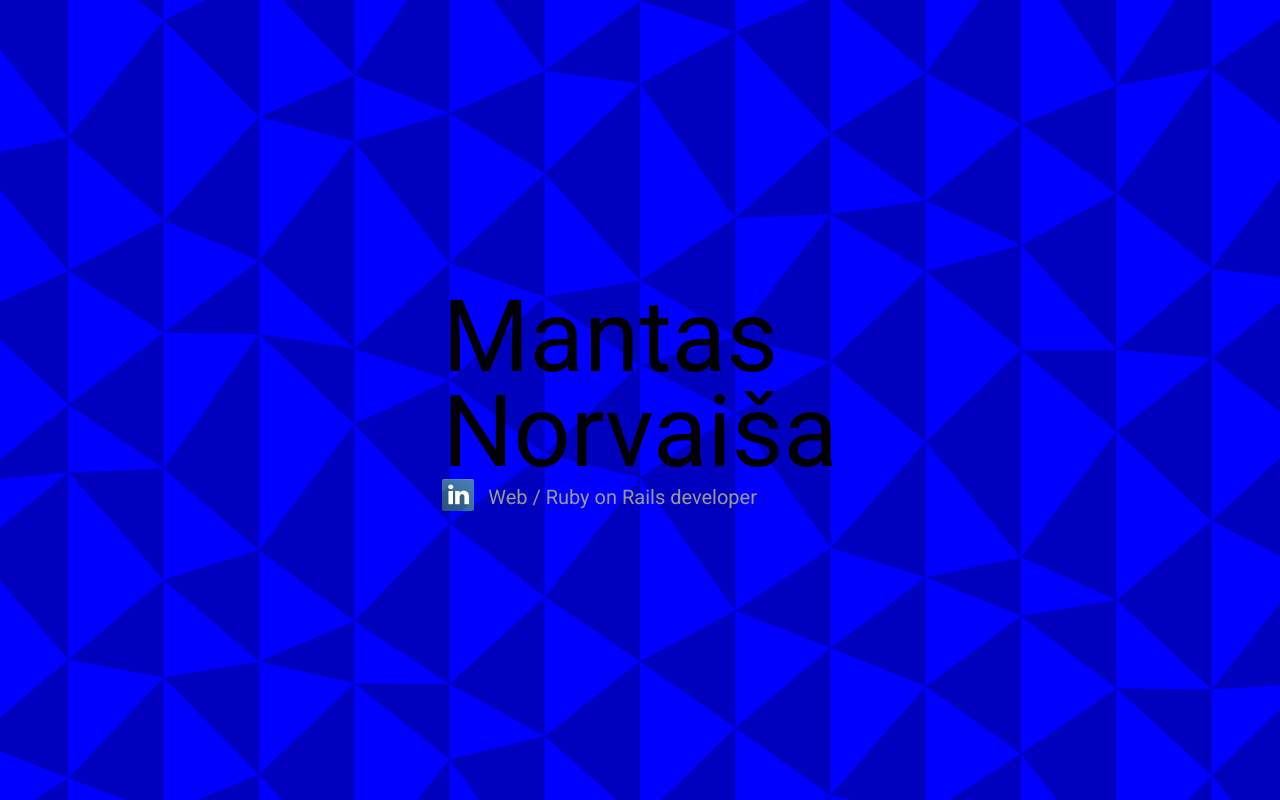
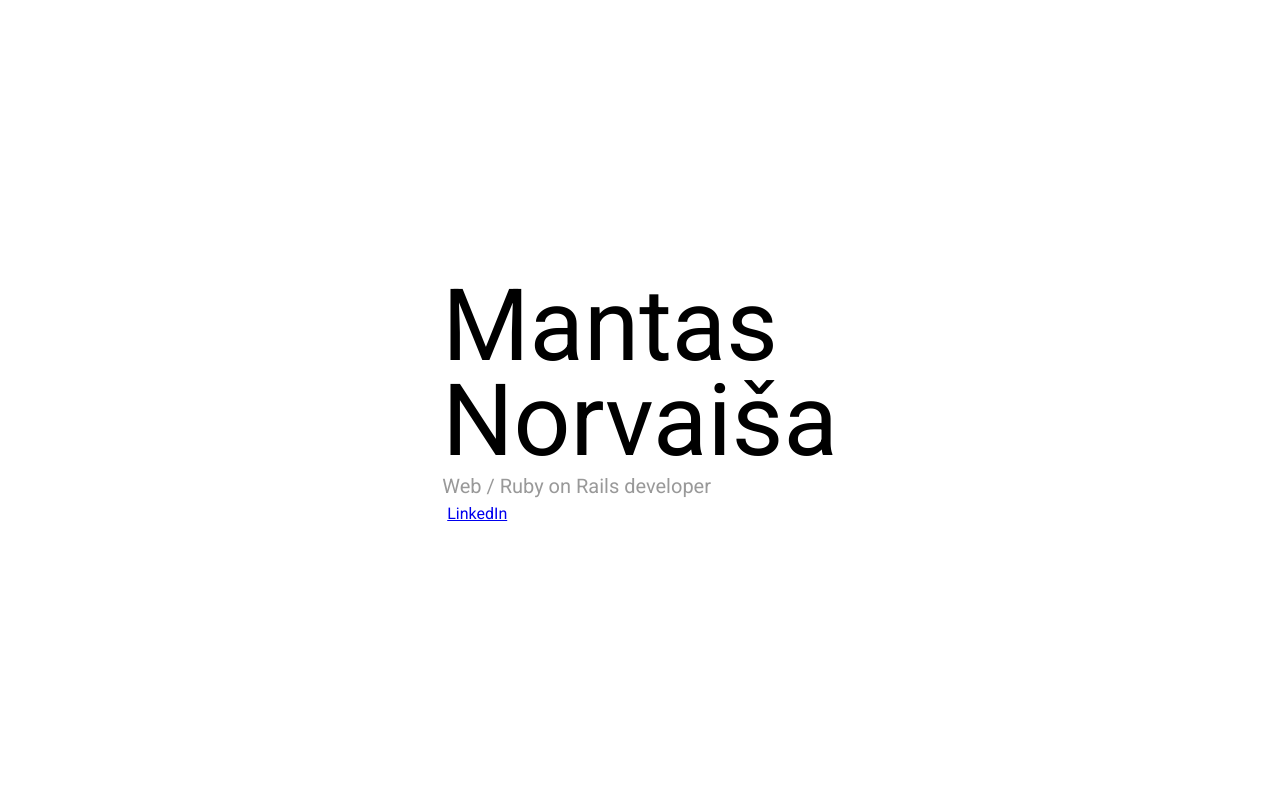
Before and after one commit to mntnorv/mntnorv.github.io, a website: page index.html in a window 1280 px wide. Drawn offline with Linux system fonts and the light colour scheme; animation ran at ten frames a second.

Commit message:
Initial fancy links

```diff
--- a/css/main.css
+++ b/css/main.css
@@ -21,62 +21,50 @@ body {
           align-items: center;
 }
 
-.background {
-  position: absolute;
-
-  top: 0;
-  left: 0;
-
-  width: 100%;
-  height: 100%;
-}
-
-#content {
-  z-index: 1;
-}
-
-img {
-  height: 50%;
-}
-
 .title {
   font-size: 100px;
   line-height: 95%;
 }
 
-.subtitle > * {
-  vertical-align: top;
-}
-
-.subtitle .text {
+.subtitle {
+  vertical-align: middle;
   display: inline-block;
   color: #999;
 
   line-height: 20px;
-  padding-top: 8px;
+  padding: 8px 0;
   font-size: 20px;
 }
 
-.icon {
-  display: inline-block;
-
-  width: 32px;
-  height: 32px;
-  background-size: 32px 32px;
-
-  padding-right: 10px;
-  background-repeat: no-repeat;
+.mn-link {
+  position: relative;
+  padding: 5px;
+  margin-top: 8px;
 }
 
-a.icon-link {
-  display: inline-block;
-  text-decoration: none;
-  color: transparent;
-  height: 32px;
+.mn-link > .mn-link-background {
+  position: absolute;
+  top: 0;
+  bottom: 0;
+  left: 0;
+  right: 0;
+  z-index: -1;
+
+  background-color: red;
+
+  opacity: 0;
+  transform: translate(7px, 7px);
+
+  transition: all 0.2s;
 }
 
-.icon.linkedin {
-  background-image: url(../img/linkedin.png);
+.mn-link:hover > .mn-link-background {
+  opacity: 1;
+  transform: translate(0, 0);
+}
+
+.mn-link > .mn-link-background.no-transition {
+  transform: translate(0, 0);
 }
 
 @media screen and (max-width: 410px) {
@@ -84,20 +72,9 @@ a.icon-link {
     font-size: 50px;
   }
 
-  .subtitle .text {
+  .subtitle {
     line-height: 12px;
     padding-top: 7px;
     font-size: 12px;
   }
-
-  .icon {
-    width: 24px;
-    height: 24px;
-    background-size: 24px 24px;
-    padding-right: 5px;
-  }
-
-  a.icon-link {
-    height: 24px;
-  }
 }
--- a/index.html
+++ b/index.html
@@ -37,18 +37,16 @@
       <br/>
       Norvaiša
     </div>
-    <div class="subtitle">
-      <a href="https://www.linkedin.com/in/mantasnorvaisa" class="icon-link" target="_blank">
-        <span class="icon linkedin"></span>
+    <div class="subtitle">Web / Ruby on Rails developer</div>
+    <div class="links">
+      <a href="https://www.linkedin.com/in/mantasnorvaisa" class="mn-link" target="_blank">
+        <span class="mn-link-text">LinkedIn</span>
+        <span class="mn-link-background"></span>
       </a>
-      <span class="text">Web / Ruby on Rails developer</span>
     </div>
   </div>
 
-  <canvas class="background" id="game"></canvas>
-
   <!-- JS libraries -->
-  <script src="js/gl.js"></script>
   <script src="js/app.js"></script>
 </body>
 </html>
--- a/js/app.js
+++ b/js/app.js
@@ -1,93 +1,47 @@
 /// <reference path="gl.ts"/>
 var App;
 (function (App) {
-    var POINTS_X = 20;
-    var POINTS_Y = 20;
-    var Point = (function () {
-        function Point() {
-        }
-        return Point;
-    }());
-    var Polygon = (function () {
-        function Polygon() {
-        }
-        return Polygon;
-    }());
-    var canvas, gl, shaderProgram, positionLocation, colorLocation, projectionLocation, buffer, heights, pointsArray = new Float32Array(12), i, j;
-    function resizeCanvas() {
-        canvas.width = window.innerWidth;
-        canvas.height = window.innerHeight;
-        gl.viewport(0, 0, canvas.width, canvas.height);
-    }
-    function update() {
-        var scene, qPoints, i, j, i_offset, j_offset;
-        scene = [];
-        for (i = 0; i < (POINTS_Y - 1); i++) {
-            for (j = 0; j < (POINTS_X - 1); j++) {
-                // Generate points for one quadrangle
-                qPoints = [];
-                for (i_offset = 0; i_offset < 2; i_offset++) {
-                    for (j_offset = 0; j_offset < 2; j_offset++) {
-                        qPoints[i_offset * 2 + j_offset] = {
-                            x: ((j + j_offset) / (POINTS_X - 1)) * 4 - 2,
-                            y: ((i + i_offset) / (POINTS_Y - 1)) * 4 - 2,
-                            z: heights[(i + i_offset) * POINTS_X + (j + j_offset)]
-                        };
-                    }
-                }
-                scene.push({
-                    color: [0, 0, 0.75],
-                    points: [qPoints[0], qPoints[1], qPoints[2]]
-                });
-                scene.push({
-                    color: [0, 0, 1],
-                    points: [qPoints[1], qPoints[2], qPoints[3]]
-                });
-            }
-        }
-        return scene;
-    }
-    function render(polygons) {
-        var polygon, point, i, j;
-        for (i = 0; i < polygons.length; i += 1) {
-            polygon = polygons[i];
-            for (j = 0; j < polygon.points.length; j += 1) {
-                point = polygon.points[j];
-                pointsArray[j * 3] = point.x;
-                pointsArray[j * 3 + 1] = point.y;
-                pointsArray[j * 3 + 2] = point.z;
-            }
-            gl.uniform4f(colorLocation, polygon.color[0], polygon.color[1], polygon.color[2], 1);
-            gl.uniformMatrix4fv(projectionLocation, false, GL.perspectiveMatrix(canvas.width, canvas.height));
-            gl.bufferData(gl.ARRAY_BUFFER, pointsArray, gl.STATIC_DRAW);
-            gl.drawArrays(gl.TRIANGLE_STRIP, 0, 3);
-        }
-    }
+    // const POINTS_X = 20;
+    // const POINTS_Y = 20;
+    // class Point {
+    //   x: number;
+    //   y: number;
+    //   z: number;
+    // }
+    // class Polygon {
+    //   color: number[];
+    //   points: Point[];
+    // }
+    // let
+    //   canvas: HTMLCanvasElement,
+    //   gl: WebGLRenderingContext,
+    //   shaderProgram: WebGLProgram,
+    //   positionLocation: number,
+    //   colorLocation: WebGLUniformLocation,
+    //   projectionLocation: WebGLUniformLocation,
+    //   buffer: WebGLBuffer,
+    //   heights: number[],
+    //   pointsArray = new Float32Array(12),
+    //   i: number, j: number;
+    // function resizeCanvas() {
+    //   canvas.width  = window.innerWidth;
+    //   canvas.height = window.innerHeight;
+    //   gl.viewport(0, 0, canvas.width, canvas.height);
+    // }
+    var lastMouseX = 0, lastMouseY = 0;
     function nextFrame() {
-        var scene;
-        scene = update();
-        render(scene);
         window.requestAnimationFrame(nextFrame);
     }
-    // Initialize stuff
-    canvas = document.getElementById('game');
-    gl = GL.initWebGL(canvas);
-    shaderProgram = GL.initShaders(gl);
-    positionLocation = gl.getAttribLocation(shaderProgram, 'a_position');
-    colorLocation = gl.getUniformLocation(shaderProgram, 'u_color');
-    projectionLocation = gl.getUniformLocation(shaderProgram, 'u_projection');
-    buffer = gl.createBuffer();
-    gl.bindBuffer(gl.ARRAY_BUFFER, buffer);
-    gl.enableVertexAttribArray(positionLocation);
-    gl.vertexAttribPointer(positionLocation, 3, gl.FLOAT, false, 0, 0);
-    // Generate initial heights
-    heights = [];
-    for (i = 0; i < POINTS_X * POINTS_Y; i++) {
-        heights[i] = Math.random() * -0.2;
+    function mouseMove(e) {
+        var dx = e.screenX - lastMouseX, dy = e.screenY - lastMouseY, dl, rdx, rdy;
+        dl = Math.sqrt((dx * dx) + (dy * dy));
+        rdx = dx / dl;
+        rdy = dy / dl;
+        lastMouseX = e.screenX;
+        lastMouseY = e.screenY;
     }
     // Resize the canvas to fill browser window dynamically
-    window.addEventListener('resize', resizeCanvas, false);
+    window.addEventListener('mousemove', mouseMove, false);
     // Start
-    resizeCanvas();
     nextFrame();
 })(App || (App = {}));
--- a/js/gl.js
+++ /dev/null
@@ -1,115 +0,0 @@
-var GL;
-(function (GL) {
-    function initWebGL(canvas) {
-        var gl = null;
-        try {
-            gl = (canvas.getContext('webgl') || canvas.getContext('experimental-webgl'));
-        }
-        catch (e) { }
-        if (gl) {
-            gl.clearColor(1.0, 1.0, 1.0, 1.0);
-            gl.enable(gl.DEPTH_TEST);
-            gl.depthFunc(gl.LEQUAL);
-            gl.clear(gl.COLOR_BUFFER_BIT | gl.DEPTH_BUFFER_BIT);
-        }
-        return gl;
-    }
-    GL.initWebGL = initWebGL;
-    function perspectiveMatrix(width, height) {
-        var matrices, result, i, xScale, yScale;
-        result = [
-            1, 0, 0, 0,
-            0, 1, 0, 0,
-            0, 0, 1, 0,
-            0, 0, 0, 1
-        ];
-        matrices = [];
-        // Rotate 45 degrees around Z axis
-        matrices.push([
-            Math.cos(Math.PI / 4), -Math.sin(Math.PI / 4), 0, 0,
-            Math.sin(Math.PI / 4), Math.cos(Math.PI / 4), 0, 0,
-            0, 0, 1, 0,
-            0, 0, 0, 1
-        ]);
-        // Rotate -90 degrees around X axis
-        matrices.push([
-            1, 0, 0, 0,
-            0, Math.cos(Math.PI / 4), -Math.sin(Math.PI / 4), 0,
-            0, Math.sin(Math.PI / 4), Math.cos(Math.PI / 4), 0,
-            0, 0, 0, 1
-        ]);
-        // Scale Y to show 1:1 grid
-        xScale = width > height ? 1 : height / width;
-        yScale = height > width ? 1 : width / height;
-        matrices.push([
-            xScale, 0, 0, 0,
-            0, yScale, 0, 0,
-            0, 0, 0, 0,
-            0, 0, 0, 1
-        ]);
-        for (i = 0; i < matrices.length; i++) {
-            result = matmul(result, matrices[i], 4);
-        }
-        return new Float32Array(result);
-    }
-    GL.perspectiveMatrix = perspectiveMatrix;
-    function matmul(A, B, n) {
-        var C = new Array(n * n), i = 0, j = 0, k = 0;
-        for (i = 0; i < n; i++) {
-            for (j = 0; j < n; j++) {
-                var total = 0;
-                for (k = 0; k < n; k++) {
-                    total += A[i * n + k] * B[k * n + j];
-                }
-                C[i * n + j] = total;
-            }
-        }
-        return C;
-    }
-    function initShaders(gl) {
-        var fragmentShader = getShader(gl, 'shader-fs'), vertexShader = getShader(gl, 'shader-vs'), shaderProgram;
-        shaderProgram = gl.createProgram();
-        gl.attachShader(shaderProgram, vertexShader);
-        gl.attachShader(shaderProgram, fragmentShader);
-        gl.linkProgram(shaderProgram);
-        if (!gl.getProgramParameter(shaderProgram, gl.LINK_STATUS)) {
-            alert('Unable to initialize the shader program: ' +
-                gl.getProgramInfoLog(shaderProgram));
-        }
-        gl.useProgram(shaderProgram);
-        return shaderProgram;
-    }
-    GL.initShaders = initShaders;
-    function getShader(gl, id) {
-        var shaderScript, theSource, currentChild, shader;
-        shaderScript = document.getElementById(id);
-        if (!shaderScript) {
-            return null;
-        }
-        theSource = '';
-        currentChild = shaderScript.firstChild;
-        while (currentChild) {
-            if (currentChild.nodeType === currentChild.TEXT_NODE) {
-                theSource += currentChild.textContent;
-            }
-            currentChild = currentChild.nextSibling;
-        }
-        if (shaderScript.type === 'x-shader/x-fragment') {
-            shader = gl.createShader(gl.FRAGMENT_SHADER);
-        }
-        else if (shaderScript.type === 'x-shader/x-vertex') {
-            shader = gl.createShader(gl.VERTEX_SHADER);
-        }
-        else {
-            return null;
-        }
-        gl.shaderSource(shader, theSource);
-        gl.compileShader(shader);
-        if (!gl.getShaderParameter(shader, gl.COMPILE_STATUS)) {
-            alert('An error occurred compiling the shaders: ' +
-                gl.getShaderInfoLog(shader));
-            return null;
-        }
-        return shader;
-    }
-})(GL || (GL = {}));
```
Also changed, not shown: src/app.ts (+41 -120 lines), src/gl.ts (deleted, +0 -156 lines).
